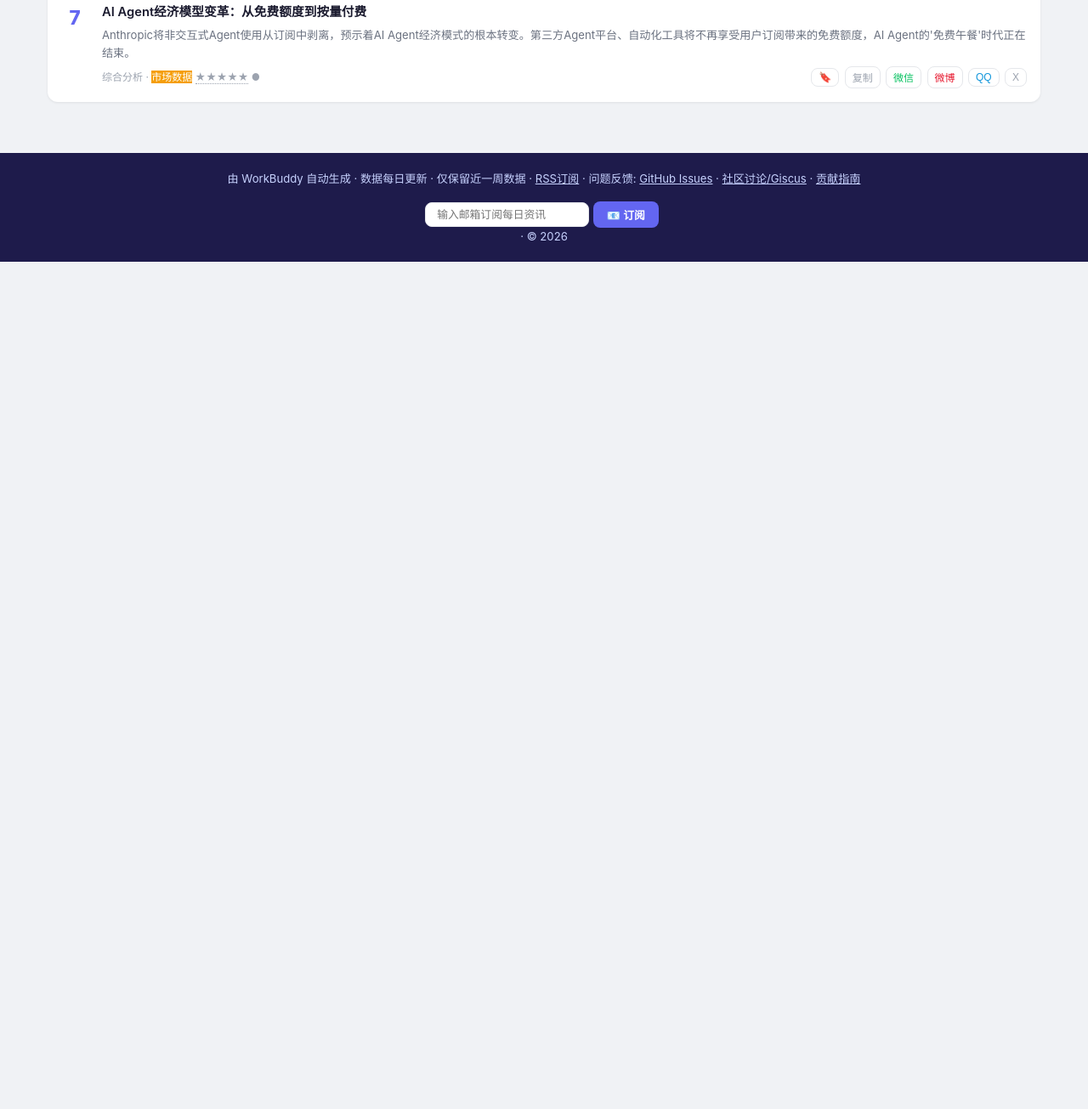
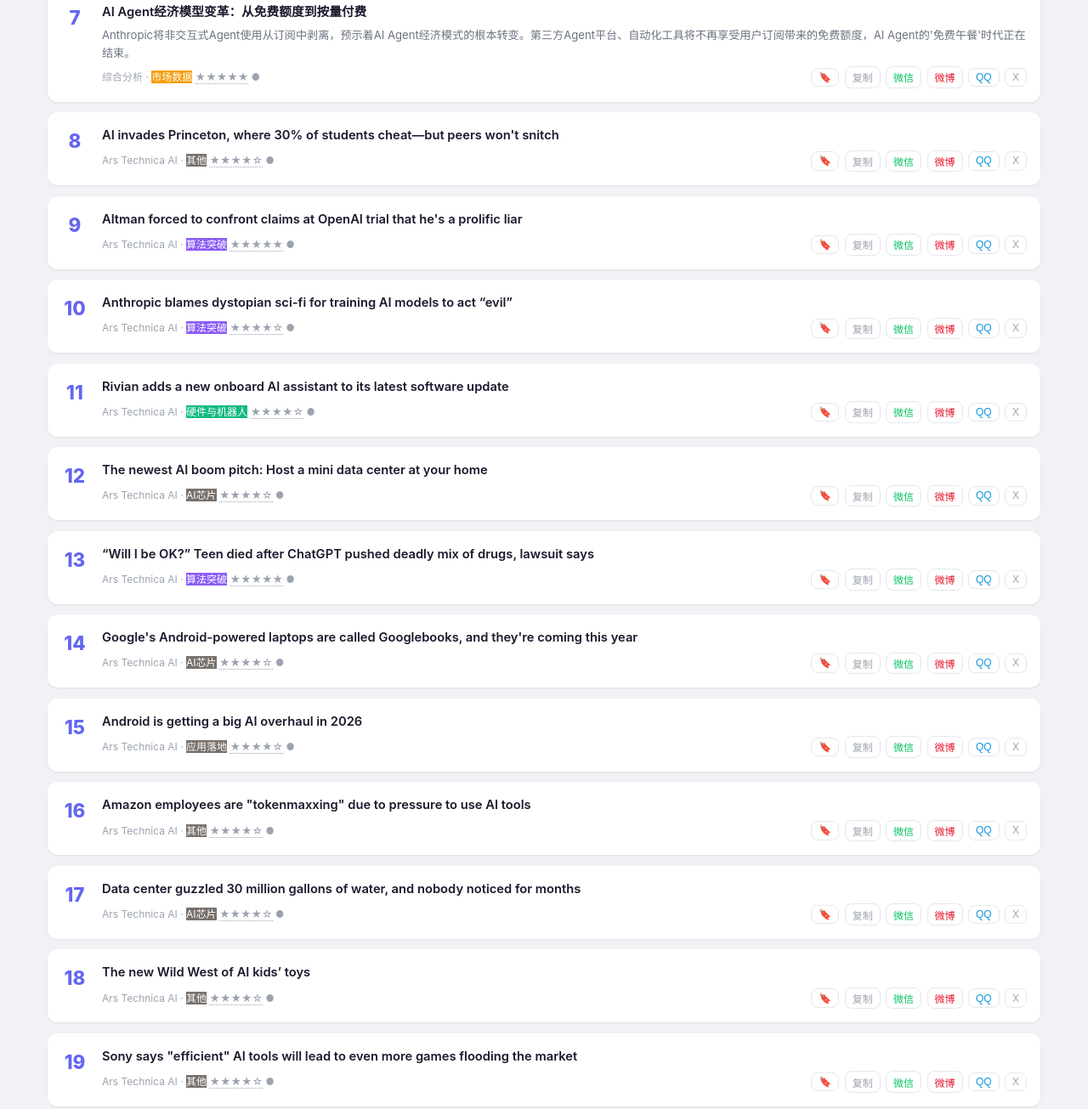
Before and after one commit to Shnywang/ai_news, a plain HTML site: page site/index.html in a window 1280 px wide. Shown: the part 1225-2530 px from the top of the page at 85% size. Before the commit the page ends 1533 px from the top, so only its background shows below. Drawn offline with Linux system fonts and the light colour scheme.

Commit message:
feat: expand 2026-05-14 data with 35+ articles from RSS (Ars Technica, TechCrunch, Wired, MIT Tech Review)

```diff
--- a/site/data/2026-05-14.json
+++ b/site/data/2026-05-14.json
@@ -57,6 +57,126 @@
         "summary": "Anthropic将非交互式Agent使用从订阅中剥离，预示着AI Agent经济模式的根本转变。第三方Agent平台、自动化工具将不再享受用户订阅带来的免费额度，AI Agent的'免费午餐'时代正在结束。",
         "category": "市场动态",
         "rating": 5
+      },
+      {
+        "title": "AI invades Princeton, where 30% of students cheat—but peers won't snitch",
+        "source": "Ars Technica AI",
+        "url": "https://arstechnica.com/tech-policy/2026/05/ai-driven-cheating-widespread-even-at-elite-schools-like-princeton/",
+        "summary": "",
+        "category": "其他",
+        "rating": 4
+      },
+      {
+        "title": "Altman forced to confront claims at OpenAI trial that he's a prolific liar",
+        "source": "Ars Technica AI",
+        "url": "https://arstechnica.com/tech-policy/2026/05/altman-forced-to-confront-claims-at-openai-trial-that-hes-a-prolific-liar/",
+        "summary": "",
+        "category": "大模型",
+        "rating": 5
+      },
+      {
+        "title": "Anthropic blames dystopian sci-fi for training AI models to act “evil”",
+        "source": "Ars Technica AI",
+        "url": "https://arstechnica.com/ai/2026/05/anthropic-blames-dystopian-sci-fi-for-training-ai-models-to-act-evil/",
+        "summary": "",
+        "category": "大模型",
+        "rating": 4
+      },
+      {
+        "title": "Rivian adds a new onboard AI assistant to its latest software update",
+        "source": "Ars Technica AI",
+        "url": "https://arstechnica.com/cars/2026/05/rivian-adds-a-new-onboard-ai-assistant-to-its-latest-software-update/",
+        "summary": "",
+        "category": "具身智能",
+        "rating": 4
+      },
+      {
+        "title": "The newest AI boom pitch: Host a mini data center at your home",
+        "source": "Ars Technica AI",
+        "url": "https://arstechnica.com/ai/2026/05/the-newest-ai-boom-pitch-host-a-mini-data-center-at-your-home/",
+        "summary": "",
+        "category": "AI芯片",
+        "rating": 4
+      },
+      {
+        "title": "“Will I be OK?” Teen died after ChatGPT pushed deadly mix of drugs, lawsuit says",
+        "source": "Ars Technica AI",
+        "url": "https://arstechnica.com/tech-policy/2026/05/will-i-be-ok-teen-died-after-chatgpt-pushed-deadly-mix-of-drugs-lawsuit-says/",
+        "summary": "",
+        "category": "大模型",
+        "rating": 5
+      },
+      {
+        "title": "Google's Android-powered laptops are called Googlebooks, and they're coming this year",
+        "source": "Ars Technica AI",
+        "url": "https://arstechnica.com/gadgets/2026/05/googles-android-powered-laptops-are-called-googlebooks-and-theyre-coming-this-year/",
+        "summary": "",
+        "category": "AI芯片",
+        "rating": 4
+      },
+      {
+        "title": "Android is getting a big AI overhaul in 2026",
+        "source": "Ars Technica AI",
+        "url": "https://arstechnica.com/gadgets/2026/05/google-says-android-is-getting-a-big-ai-overhaul-in-2026/",
+        "summary": "",
+        "category": "应用落地",
+        "rating": 4
+      },
+      {
+        "title": "Amazon employees are \"tokenmaxxing\" due to pressure to use AI tools",
+        "source": "Ars Technica AI",
+        "url": "https://arstechnica.com/ai/2026/05/amazon-employees-are-tokenmaxxing-due-to-pressure-to-use-ai-tools/",
+        "summary": "",
+        "category": "其他",
+        "rating": 4
+      },
+      {
+        "title": "Data center guzzled 30 million gallons of water, and nobody noticed for months",
+        "source": "Ars Technica AI",
+        "url": "https://arstechnica.com/tech-policy/2026/05/data-center-used-30-million-gallons-of-water-without-initially-paying/",
+        "summary": "",
+        "category": "AI芯片",
+        "rating": 4
+      },
+      {
+        "title": "The new Wild West of AI kids’ toys",
+        "source": "Ars Technica AI",
+        "url": "https://arstechnica.com/ai/2026/05/the-new-wild-west-of-ai-kids-toys/",
+        "summary": "",
+        "category": "其他",
+        "rating": 4
+      },
+      {
+        "title": "Sony says \"efficient\" AI tools will lead to even more games flooding the market",
+        "source": "Ars Technica AI",
+        "url": "https://arstechnica.com/gaming/2026/05/sony-says-efficient-ai-tools-will-lead-to-even-more-games-flooding-the-market/",
+        "summary": "",
+        "category": "其他",
+        "rating": 4
+      },
+      {
+        "title": "Course correction: Google to link more sources in AI Overviews",
+        "source": "Ars Technica AI",
+        "url": "https://arstechnica.com/google/2026/05/google-will-put-more-links-to-websites-in-ai-overviews/",
+        "summary": "",
+        "category": "其他",
+        "rating": 4
+      },
+      {
+        "title": "Chrome's 4GB AI model isn't new, but you're not wrong for being confused",
+        "source": "Ars Technica AI",
+        "url": "https://arstechnica.com/google/2026/05/no-google-hasnt-changed-chromes-local-ai-features-its-just-as-confusing-as-ever/",
+        "summary": "",
+        "category": "大模型",
+        "rating": 4
+      },
+      {
+        "title": "Mozilla says 271 vulnerabilities found by Mythos have \"almost no false positives\"",
+        "source": "Ars Technica AI",
+        "url": "https://arstechnica.com/information-technology/2026/05/mozilla-says-271-vulnerabilities-found-by-mythos-have-almost-no-false-positives/",
+        "summary": "",
+        "category": "大模型",
+        "rating": 4
       }
     ],
     "raw_articles": [
@@ -143,6 +263,166 @@
         "url": "https://personalaisafety.com/p/the-other-half-of-ai-safety",
         "summary": "当前AI安全讨论过度集中于社会层面，个人AI数据安全和隐私保护成为被忽视的另一半议题。",
         "category": "研究前沿"
+      },
+      {
+        "title": "Who decides what AI tells you? Campbell Brown, once Meta’s news chief, has thoughts",
+        "source": "TechCrunch AI",
+        "url": "https://techcrunch.com/2026/05/13/who-decides-what-ai-tells-you-campbell-brown-once-metas-news-chief-has-thoughts/",
+        "summary": "",
+        "category": "其他",
+        "rating": 3
+      },
+      {
+        "title": "Clio’s $500M milestone arrives just as Anthropic ups the ante",
+        "source": "TechCrunch AI",
+        "url": "https://techcrunch.com/2026/05/13/clios-500m-milestone-arrives-just-as-anthropic-ups-the-ante/",
+        "summary": "",
+        "category": "大模型",
+        "rating": 3
+      },
+      {
+        "title": "Notion just turned its workspace into a hub for AI agents",
+        "source": "TechCrunch AI",
+        "url": "https://techcrunch.com/2026/05/13/notion-just-turned-its-workspace-into-a-hub-for-ai-agents/",
+        "summary": "",
+        "category": "应用落地",
+        "rating": 3
+      },
+      {
+        "title": "Anthropic’s Cat Wu says that, in the future, AI will anticipate your needs before you know what they are",
+        "source": "TechCrunch AI",
+        "url": "https://techcrunch.com/2026/05/13/anthropics-cat-wu-says-that-in-the-future-ai-will-anticipate-your-needs-before-you-know-what-they-are/",
+        "summary": "",
+        "category": "大模型",
+        "rating": 3
+      },
+      {
+        "title": "Who trusts Sam Altman?",
+        "source": "TechCrunch AI",
+        "url": "https://techcrunch.com/2026/05/13/who-trusts-sam-altman/",
+        "summary": "",
+        "category": "大模型",
+        "rating": 3
+      },
+      {
+        "title": "Origin Lab raises $8M to help video game companies sell data to world-model builders",
+        "source": "TechCrunch AI",
+        "url": "https://techcrunch.com/2026/05/13/origin-lab-raises-8m-to-help-video-game-companies-sell-data-to-world-model-builders/",
+        "summary": "",
+        "category": "大模型",
+        "rating": 3
+      },
+      {
+        "title": "Amazon launches an AI shopping assistant for the search bar, powered by Alexa+",
+        "source": "TechCrunch AI",
+        "url": "https://techcrunch.com/2026/05/13/amazon-launches-an-ai-shopping-assistant-for-the-search-bar-powered-by-alexa/",
+        "summary": "",
+        "category": "AI芯片",
+        "rating": 3
+      },
+      {
+        "title": "Introducing the 6 stages at TechCrunch Disrupt 2026 — built for today’s tougher startup market",
+        "source": "TechCrunch AI",
+        "url": "https://techcrunch.com/2026/05/13/introducing-the-6-stages-of-techcrunch-disrupt-2026-built-for-todays-tougher-startup-market/",
+        "summary": "",
+        "category": "其他",
+        "rating": 3
+      },
+      {
+        "title": "WhatsApp adds an incognito mode in Meta AI chats",
+        "source": "TechCrunch AI",
+        "url": "https://techcrunch.com/2026/05/13/whatsapp-adds-an-incognito-mode-in-meta-ai-chats/",
+        "summary": "",
+        "category": "应用落地",
+        "rating": 3
+      },
+      {
+        "title": "Anthropic now has more business customers than OpenAI, according to Ramp data",
+        "source": "TechCrunch AI",
+        "url": "https://techcrunch.com/2026/05/13/anthropic-now-has-more-business-customers-than-openai-according-to-ramp-data/",
+        "summary": "",
+        "category": "大模型",
+        "rating": 3
+      },
+      {
+        "title": "Poppy debuts a proactive AI assistant to help organize your digital life",
+        "source": "TechCrunch AI",
+        "url": "https://techcrunch.com/2026/05/13/poppy-debuts-a-proactive-ai-assistant-to-help-organize-your-digital-life/",
+        "summary": "",
+        "category": "应用落地",
+        "rating": 3
+      },
+      {
+        "title": "Adaption aims big with AutoScientist, an AI tool that helps models train themselves",
+        "source": "TechCrunch AI",
+        "url": "https://techcrunch.com/2026/05/13/adaption-aims-big-with-autoscientist-an-ai-tool-that-helps-models-train-themselves/",
+        "summary": "",
+        "category": "大模型",
+        "rating": 3
+      },
+      {
+        "title": "Medicare’s new payment model is built for AI, and most of the tech world has no idea",
+        "source": "TechCrunch AI",
+        "url": "https://techcrunch.com/2026/05/12/medicares-new-payment-model-is-built-for-ai-and-most-of-the-tech-world-has-no-idea/",
+        "summary": "",
+        "category": "大模型",
+        "rating": 3
+      },
+      {
+        "title": "Musk mulled handing OpenAI to his children, Altman testifies",
+        "source": "TechCrunch AI",
+        "url": "https://techcrunch.com/2026/05/12/musk-mulled-handing-openai-to-his-children-altman-testifies/",
+        "summary": "",
+        "category": "大模型",
+        "rating": 3
+      },
+      {
+        "title": "Anthropic warns investors against secondary platforms offering access to its shares",
+        "source": "TechCrunch AI",
+        "url": "https://techcrunch.com/2026/05/12/anthropic-warns-investors-against-secondary-platforms-offering-access-to-its-shares/",
+        "summary": "",
+        "category": "大模型",
+        "rating": 3
+      },
+      {
+        "title": "X launches a History tab for bookmarks, likes, videos, and articles",
+        "source": "TechCrunch main",
+        "url": "https://techcrunch.com/2026/05/13/x-launches-a-history-tab-for-bookmarks-likes-videos-and-articles/",
+        "summary": "",
+        "category": "其他",
+        "rating": 3
+      },
+      {
+        "title": "Instagram’s new ‘Instants’ feature combines elements from Snapchat and BeReal",
+        "source": "TechCrunch main",
+        "url": "https://techcrunch.com/2026/05/13/instagrams-new-instants-feature-combines-elements-from-snapchat-and-bereal/",
+        "summary": "",
+        "category": "其他",
+        "rating": 3
+      },
+      {
+        "title": "Ransomware hackers claim breach at Foxconn, a major electronics manufacturer for Apple, Google, and Nvidia",
+        "source": "TechCrunch main",
+        "url": "https://techcrunch.com/2026/05/13/ransomware-hackers-claim-breach-at-foxconn-a-major-electronics-manufacturer-for-apple-google-and-nvidia/",
+        "summary": "",
+        "category": "其他",
+        "rating": 3
+      },
+      {
+        "title": "Anduril raises $5B, doubles valuation to $61B",
+        "source": "TechCrunch main",
+        "url": "https://techcrunch.com/2026/05/13/anduril-raises-5b-doubles-valuation-to-61b/",
+        "summary": "",
+        "category": "具身智能",
+        "rating": 3
+      },
+      {
+        "title": "r/WallStreetBets really hates the SEC’s proposal to weaken quarterly reporting",
+        "source": "TechCrunch main",
+        "url": "https://techcrunch.com/2026/05/13/r-wallstreetbets-really-hates-the-secs-proposal-to-weaken-quarterly-reporting/",
+        "summary": "",
+        "category": "其他",
+        "rating": 3
       }
     ],
     "startup_board": {
```
Also changed, not shown: data/2026-05-14.json (+280 -0 lines), site/index.html (+32 -73 lines).
